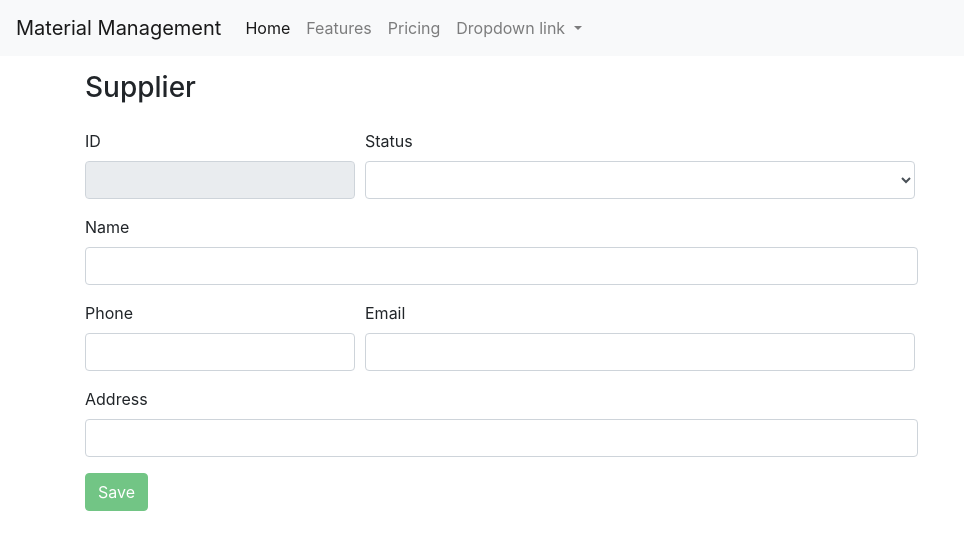
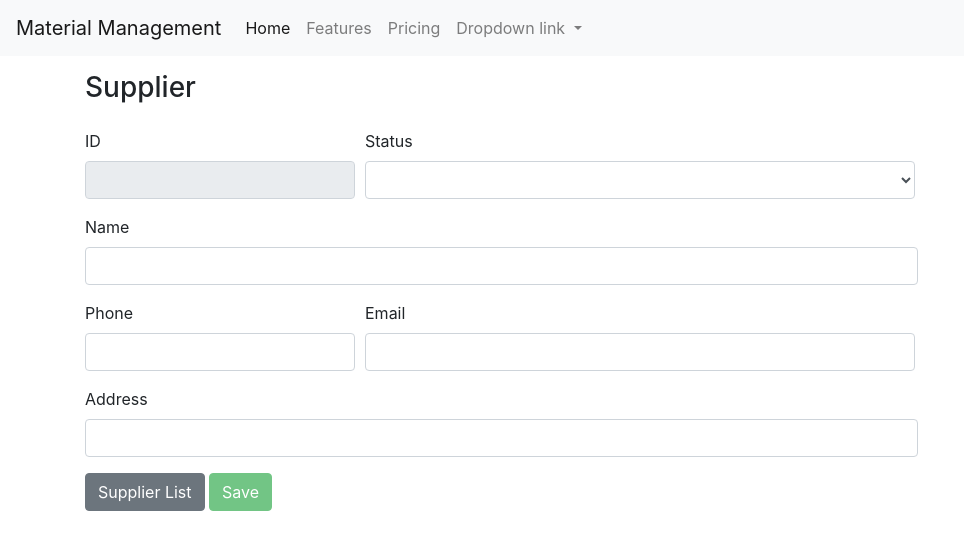
Before and after one commit to jevinruv/eirls-mm, an Angular app: page /supplier/new in a window 1280 px wide. Shown: the top 550 px of the page, without its empty margins (0-964 px from the left). Built offline with nearby package versions, Linux system fonts and the light colour scheme.

Commit message:
added a back button in supplier detail

```diff
--- a/src/app/supplier-details/supplier-details.component.html
+++ b/src/app/supplier-details/supplier-details.component.html
@@ -64,7 +64,10 @@
 
   </div>
 
-  <button class="btn btn-success" [disabled]="!supplierForm.valid">Save</button>
-  <!-- <button *ngIf="supplier.id" type="button" (click)="delete()" class="btn btn-danger">Delete</button> -->
-  <button *ngIf="supplier.id" type="button" (click)="edit()" class="btn btn-primary">Edit</button>
+  <div>
+    <a routerLink="/supplier" class="btn btn-secondary"> <i class="fa fa-arrow-left"></i>Supplier List </a>
+    <button class="btn btn-success" [disabled]="!supplierForm.valid">Save</button>
+    <button *ngIf="supplier.id" type="button" (click)="edit()" class="btn btn-primary">Edit</button>
+  </div>
+
 </form>
```
